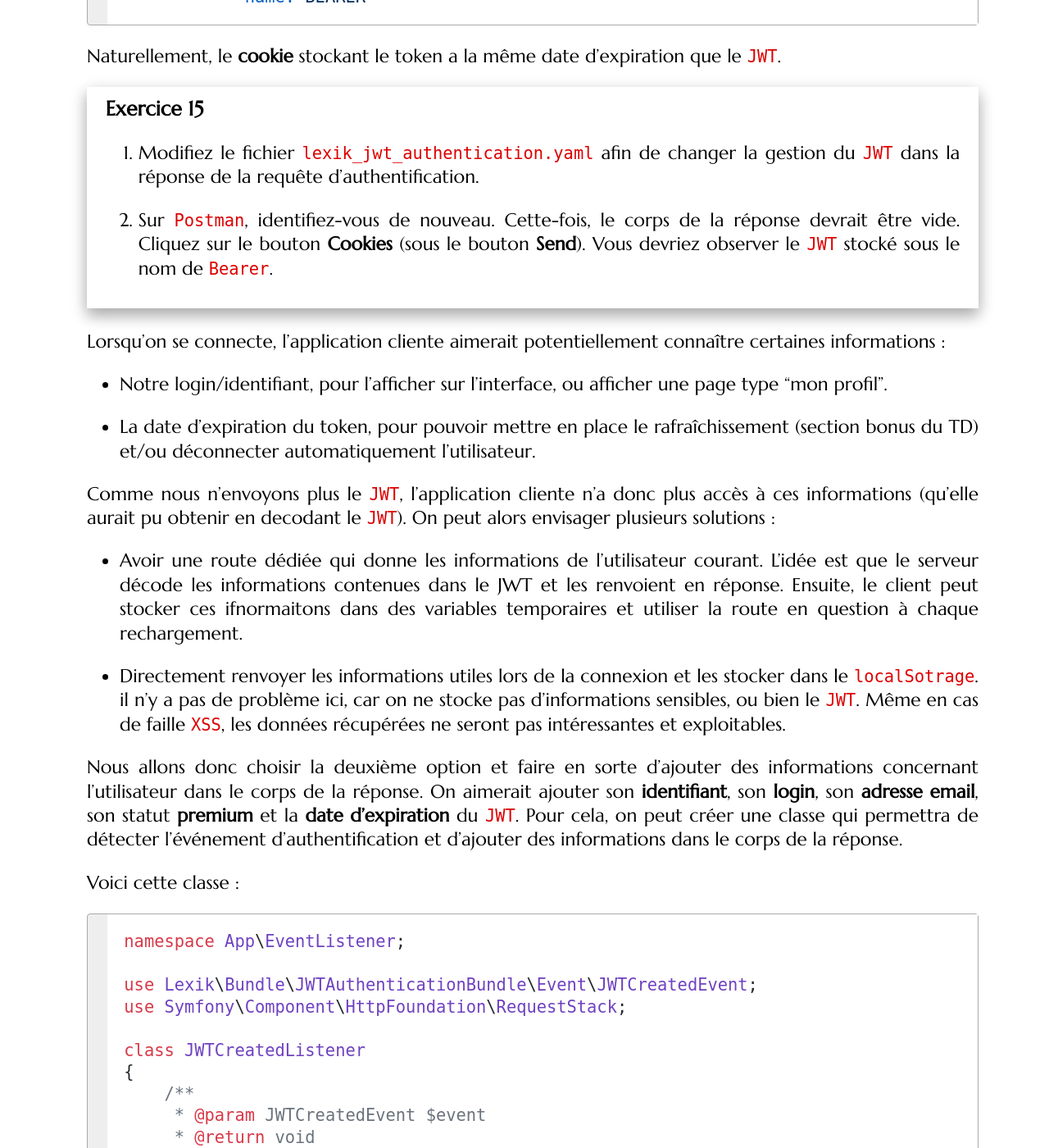
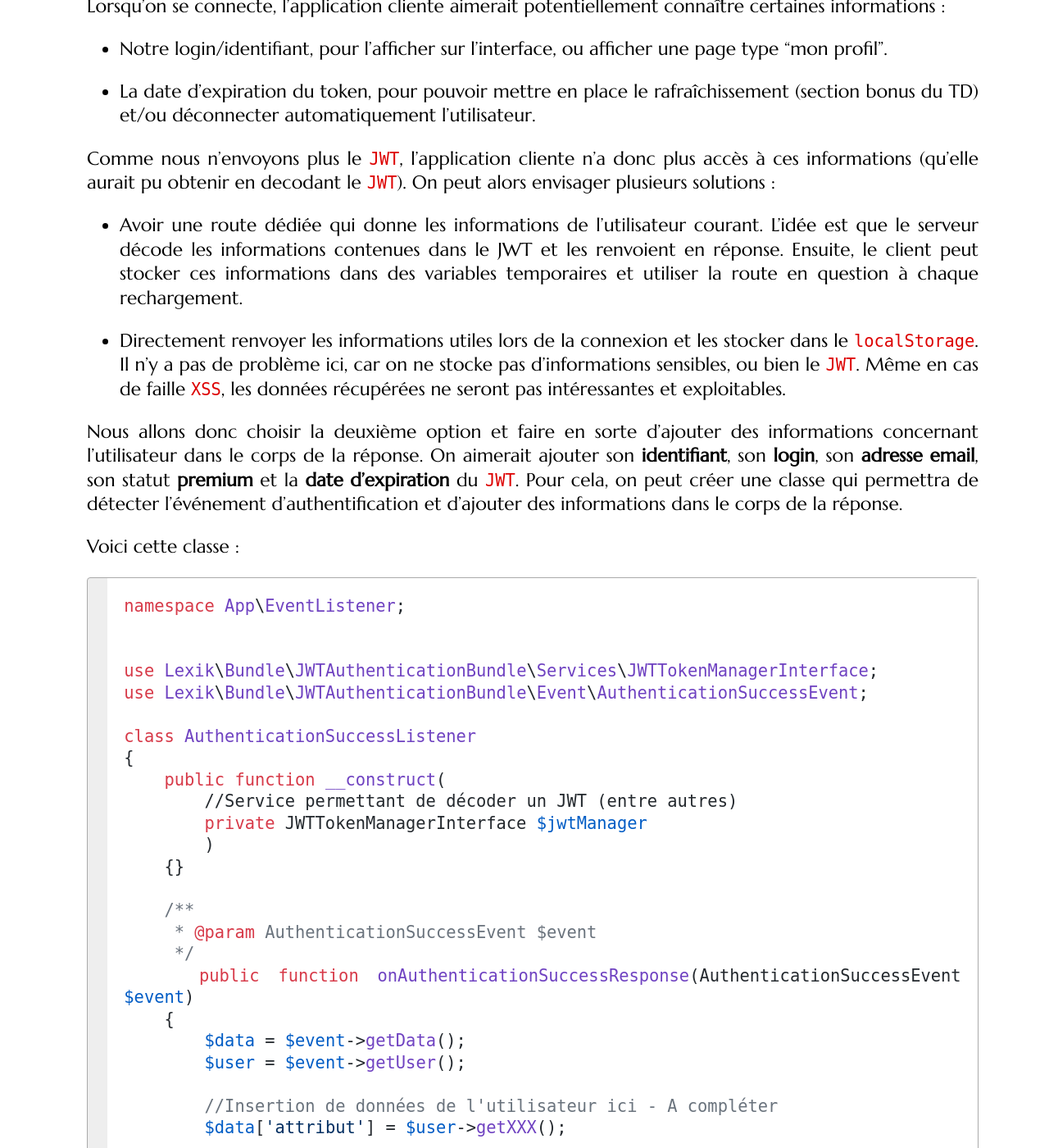
Before and after one commit to mgasquet/R5.A.05-ProgrammationAvancee-Web, a Jekyll site: the page built from tutorials/tutorial4.md, in a window 1280 px wide and 1400 px high, scrolled down 43121 px. Shown: the whole window at 82% size. Built offline with Jekyll 4.4.1, drawn with Linux system fonts in a browser that asks for light colours; some web fonts are replaced; some of the changed text lies outside the part shown.

````diff
--- a/tutorials/tutorial4.md
+++ b/tutorials/tutorial4.md
@@ -104,44 +102,13 @@ Comme expliqué plus tôt, nous allons créer un nouveau projet indépendamment
    Il peut y avoir des erreurs et certaines permissions non accordées, ce n'est pas grave.
 
 5. Nous allons maintenant configurer la base de données dans le fichier `.env`. Configurez donc une nouvelle base (nouveau nom) et ne réutilisez pas la précédente (par exemple, nommez la base `the_feed_api`).
-<!--
-    * Si vous souhaitez utiliser une des bases de données mises à disposition à l'IUT, nous allons éviter de réutiliser votre unique base MySQL, pour ne pas effacer le travail effectué sur le site. À la place, nous allons utiliser une base de données locale, stockée dans un fichier, avec **SQLite** :
-
-        ```bash
-        DATABASE_URL="sqlite:///%kernel.project_dir%/var/data.db"
-        ```
-
-    **Attention**, si vous comptez déposer votre projet sur un repository git **public**, utilisez plutôt un fichier `.env.local` à la place, qui ne sera ignoré lors des commits (pour ne pas exposer vos mots de passe).
--->
+
 6. Exécutez la commande suivante afin de créer la base :
 
     ```bash
     php bin/console doctrine:database:create
     ```
 
-<!--
-6. Si vous utilisez une base **SQLite** (par exemple, sur les machines de l'IUT), la base sera générée dans un fichier **data.db** placé dans le dossier **var** du projet. Pour visualiser et manipuler le contenu de cette base, vous ne pouvez pas simplement éditer le fichier. Néanmoins, comme vous êtes maintenant professionnel et que vous maîtrisez votre **IDE** (PHPStorm) nous allons pouvoir nous en servir pour manipuler la base à travers une interface intégrée :
-
-    * Cliquez sur l'onglet **Databases** à droite de PHPStorm afin d'ouvrir le panneau de gestion des bases de données.
-
-    * Effectuez un clic droit sur ce panneau puis **New** → **Data source** → **SQLite**.
-
-    * Au niveau du champ **File**, cliquez sur les trois petits points (...) pour rechercher un fichier dans le système. Sélectionnez votre fichier **data.db** situé dans le dossier **var** de votre projet.
-
-    * En bas de la fenêtre, cliquez sur le bouton pour télécharger le driver nécessaire (si cela vous est demandé) puis validez le tout.
-
-    * Votre base de données apparaît dans le panneau. Vos tables seront placées dans **data.db** → **main** → **tables**.
-
-    * Après une mise à jour de la structure de votre BDD, effectuez un clic droit sur **data.db** (dans le panneau) puis **refresh**.
-
-    * Si vous êtes à l'IUT, donnez les droits nécessaires au serveur web pour qu'il puisse manipuler votre fichier de BDD :
-
-    ```bash
-    chown -R root:www-data ~/public_html/the_feed_api/var/data.db
-    ```
-
-    Il est important de noter que vous pouvez manipuler n'importe quelle base de données via cet outil de PHPStorm ! Même votre base MySQL, par exemple.
--->
 7. En vous rendant dans le dossier du projet, videz le cache :
 
     ```bash
@@ -1219,35 +1186,13 @@ Lorsqu'on se connecte, l'application cliente aimerait potentiellement connaître
 
 Comme nous n'envoyons plus le `JWT`, l'application cliente n'a donc plus accès à ces informations (qu'elle aurait pu obtenir en decodant le `JWT`). On peut alors envisager plusieurs solutions :
 
-* Avoir une route dédiée qui donne les informations de l'utilisateur courant. L'idée est que le serveur décode les informations contenues dans le JWT et les renvoient en réponse. Ensuite, le client peut stocker ces ifnormaitons dans des variables temporaires et utiliser la route en question à chaque rechargement.
-
-* Directement renvoyer les informations utiles lors de la connexion et les stocker dans le `localSotrage`. il n'y a pas de problème ici, car on ne stocke pas d’informations sensibles, ou bien le `JWT`. Même en cas de faille `XSS`, les données récupérées ne seront pas intéressantes et exploitables.
+* Avoir une route dédiée qui donne les informations de l'utilisateur courant. L'idée est que le serveur décode les informations contenues dans le JWT et les renvoient en réponse. Ensuite, le client peut stocker ces informations dans des variables temporaires et utiliser la route en question à chaque rechargement.
+
+* Directement renvoyer les informations utiles lors de la connexion et les stocker dans le `localStorage`. Il n'y a pas de problème ici, car on ne stocke pas d’informations sensibles, ou bien le `JWT`. Même en cas de faille `XSS`, les données récupérées ne seront pas intéressantes et exploitables.
 
 Nous allons donc choisir la deuxième option et faire en sorte d'ajouter des informations concernant l'utilisateur dans le corps de la réponse. On aimerait ajouter son **identifiant**, son **login**, son **adresse email**, son statut **premium** et la **date d'expiration** du `JWT`. Pour cela, on peut créer une classe qui permettra de détecter l'événement d’authentification et d'ajouter des informations dans le corps de la réponse.
 
 Voici cette classe :
-
-```php
-namespace App\EventListener;
-
-use Lexik\Bundle\JWTAuthenticationBundle\Event\JWTCreatedEvent;
-use Symfony\Component\HttpFoundation\RequestStack;
-
-class JWTCreatedListener
-{
-    /**
-     * @param JWTCreatedEvent $event
-     * @return void
-     */
-    public function onJWTCreated(JWTCreatedEvent $event)
-    {
-        $payload = $event->getData();
-        //Insertion de données ICI - A compléter
-        $payload["cle"] = '...';
-        $event->setData($payload);
-    }
-}
-```
 
 ```php
 namespace App\EventListener;
````
Also changed, not shown: other parts of tutorials/tutorial4.md (+1 -3 lines).
